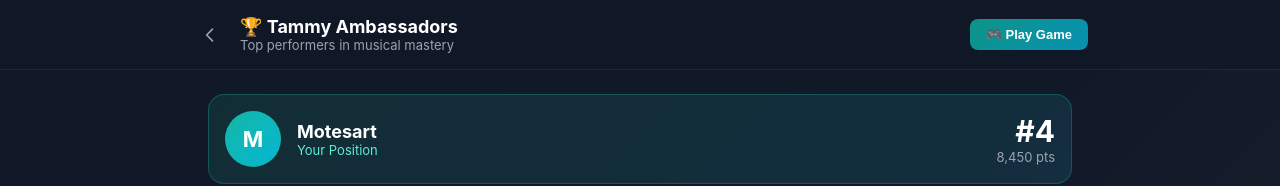
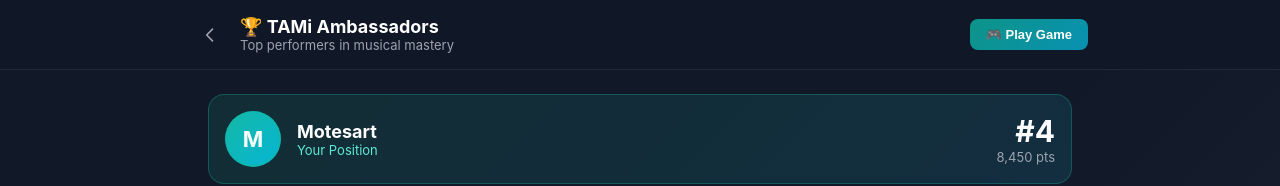
Before and after one commit to Motesart27/Motesart-frontend, a React (Vite) app: page /leaderboard in a window 1280 px wide. Shown: the top 186 px of the page. Built offline with nearby package versions, Linux system fonts and the light colour scheme; no server answers; sample sign-in values are in the browser's storage.

Commit message:
Fix naming: Tammy → TAMi in Leaderboard.jsx

```diff
--- a/src/pages/Leaderboard.jsx
+++ b/src/pages/Leaderboard.jsx
@@ -30,7 +30,7 @@ export default function Leaderboard() {
               <svg width="20" height="20" fill="none" stroke="#9ca3af" viewBox="0 0 24 24"><path strokeLinecap="round" strokeLinejoin="round" strokeWidth="2" d="M15 19l-7-7 7-7"/></svg>
             </button>
             <div>
-              <div style={{ fontSize:18, fontWeight:700, display:'flex', alignItems:'center', gap:8 }}>🏆 Tammy Ambassadors</div>
+              <div style={{ fontSize:18, fontWeight:700, display:'flex', alignItems:'center', gap:8 }}>🏆 TAMi Ambassadors</div>
               <div style={{ fontSize:13, color:'#9ca3af' }}>Top performers in musical mastery</div>
             </div>
           </div>
```
